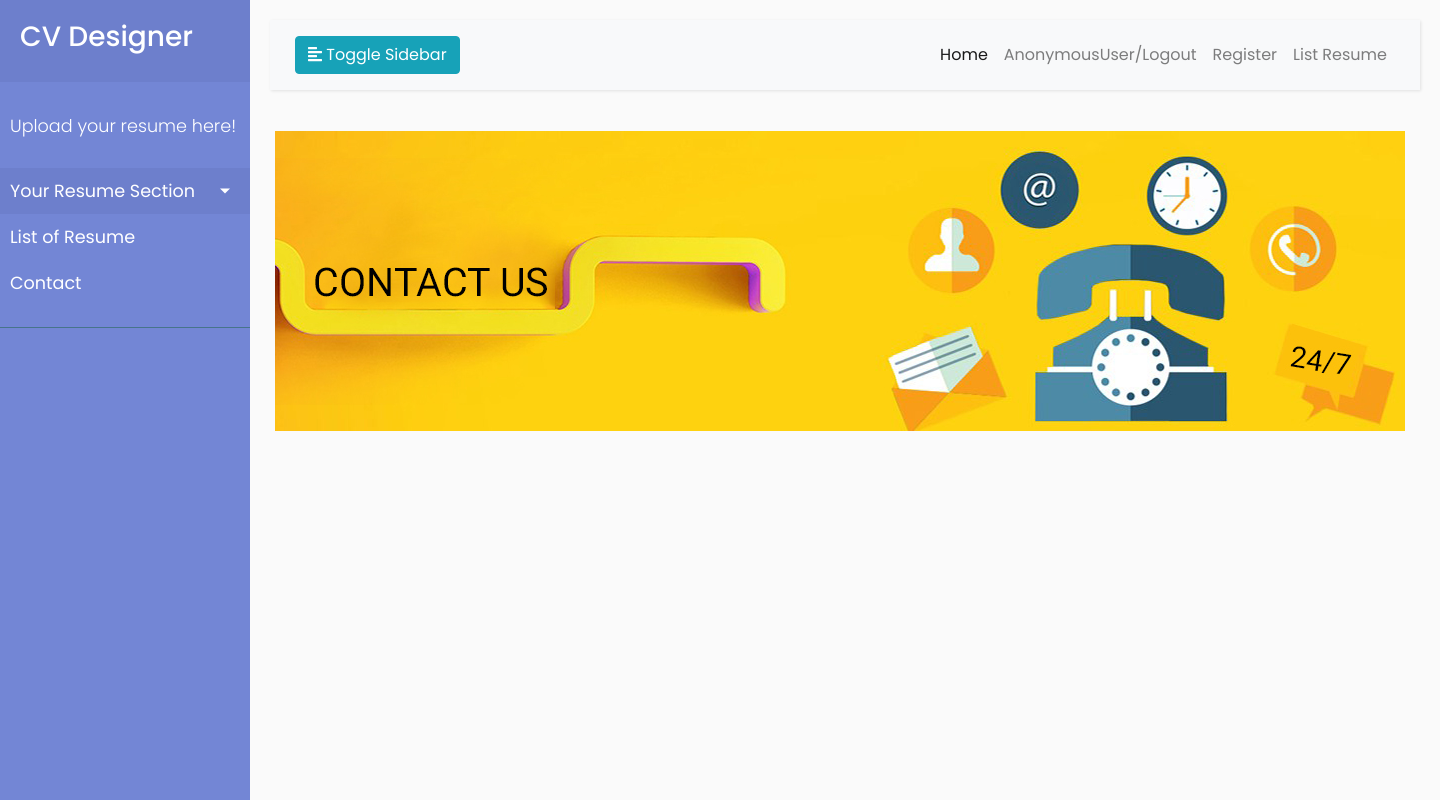
After one commit to Midhun10/Resume-Project, a Django app: page /contact in a window 1440 px wide. The commit adds this page. Run offline with Django 3.2, Linux system fonts and the light colour scheme; some libraries are stand-ins or nearby versions.

Commit message:
For VOZINNO

```diff
--- a/Resume/fresher/forms.py
+++ b/Resume/fresher/forms.py
@@ -30,7 +30,7 @@ class ResumeForm(ModelForm):
         fields = "__all__"
         widgets = {
             'Email': forms.TextInput(attrs={'class': 'form-control'}),
-            'Password': forms.PasswordInput(),
+            'Password': forms.TextInput(attrs={'class': 'form-control'}), #if PasswordInput() - Editform will not display password.
             'Full_Name': forms.TextInput(attrs={'class': 'form-control'}),
             'DOB': forms.DateInput(format='%d-%m-%Y', attrs={'class': 'myDateClass',
                                                              'placeholder': 'dd-mm-YYYY'}),
--- /dev/null
+++ b/Resume/fresher/templates/fresher/contact.html
@@ -0,0 +1,29 @@
+<!DOCTYPE html>
+<!--<html lang="en">
+<head>
+    <meta charset="UTF-8">
+    <title>Home</title>
+    <link rel="stylesheet" href="https://stackpath.bootstrapcdn.com/bootstrap/4.5.2/css/bootstrap.min.css" integrity="sha384-JcKb8q3iqJ61gNV9KGb8thSsNjpSL0n8PARn9HuZOnIxN0hoP+VmmDGMN5t9UJ0Z" crossorigin="anonymous">
+
+</head>
+<body> -->
+{% extends "fresher/index.html" %}
+{% block body_block %}
+{% load static %}
+<div class="container">
+     <div class="row">
+        <div class="col-6">
+        </div>
+        <div class="col-6"></div>
+    </div>
+    <div class="row">
+        <img src="{% static "images/contact_us.jpg" %}">
+</div>
+
+</div>
+
+{% endblock %}
+<!--
+</body>
+</html>
+-->
--- a/Resume/fresher/templates/fresher/index.html
+++ b/Resume/fresher/templates/fresher/index.html
@@ -34,19 +34,19 @@
                         <li>
                             <a href="{% url 'resume' %}">Create Resume</a>
                         </li>
-                        <li>
-                            <a href="#">View Resume</a>
-                        </li>
+<!--                        <li>-->
+<!--                            <a href="#">View Resume</a>-->
+<!--                        </li>-->
                       <!--  <li>
                             <a href="#"></a>
                         </li> -->
                     </ul>
                 </li>
                 <li>
-                    <a href="#">About</a>
+                    <a href="{% url 'listresume' %}">List of Resume</a>
                 </li>
                <li>
-                    <a href="{% url 'listresume' %}" data-toggle="collapse" aria-expanded="false" class="dropdown-toggle">List Resume</a>
+<!--                    <a href="{% url 'listresume' %}" data-toggle="collapse" aria-expanded="false" class="dropdown-toggle">List Resume</a>-->
 <!--                    <ul class="collapse list-unstyled" id="pageSubmenu">-->
 <!--                        <li>-->
 <!--                            <a href="">View Order</a>-->
@@ -58,12 +58,12 @@
 <!--                            <a href="#">Page 3</a>-->
 <!--                        </li>-->
 <!--                    </ul>-->
-                </li>
+<!--                </li>-->
 <!--                <li>-->
 <!--                    <a href="#">Portfolio</a>-->
 <!--                </li>-->
                 <li>
-                    <a href="#">Contact</a>
+                    <a href="{% url 'contact' %}">Contact</a>
                 </li>
             </ul>
 
--- a/Resume/fresher/urls.py
+++ b/Resume/fresher/urls.py
@@ -1,6 +1,6 @@
 from django.urls import path
 from fresher.views import home, registration, loginPage, resume, editResume, viewResume, deleteResume, logOut, \
-    listResume
+    listResume, contact
 
 urlpatterns = [
 
@@ -13,5 +13,6 @@ urlpatterns = [
     path('deleteresume/<int:pk>', deleteResume, name="deleteresume"),
     path("listresume", listResume, name="listresume"),
     path("logOut", logOut, name="logoutPage"),
+    path("contact", contact, name="contact"),
 
 ]
--- a/Resume/fresher/views.py
+++ b/Resume/fresher/views.py
@@ -49,7 +49,7 @@ def logOut(request):
 def resume(request):
     form = ResumeForm(initial={"user": request.user})
     context = {"form": form}
-    obj = Resume.objects.all()
+    obj = Resume.objects.filter(user=request.user)
     context["obj"] = obj
     if request.method == 'POST':
         form = ResumeForm(initial={"user": request.user}, data=request.POST, files=request.FILES)
@@ -61,7 +61,7 @@ def resume(request):
 
 @login_required(login_url="loginPage")
 def editResume(request, pk):
-    obj = Resume.objects.get(id=pk)
+    obj = Resume.objects.get(user=request.user, id=pk)
     form = ResumeForm(instance=obj)
     context = {"edit": form}
     if request.method == 'POST':
@@ -91,3 +91,7 @@ def listResume(request):
     obj = Resume.objects.all()
     context = {"list": obj}
     return render(request, "fresher/listresume.html", context)
+
+
+def contact(request):
+    return render(request, "fresher/contact.html")
```
Also changed, not shown: Resume/db.sqlite3, Resume/fresher/static/images/contact_us.jpg (added), Resume/fresher/static/images/ph.png (added), Resume/media/images/Midhun_Benny_Py-Django_QddMQKp.jpg (added), Resume/media/images/Midhun_Benny_Py-Django_kOfSEg6.jpg (added).
